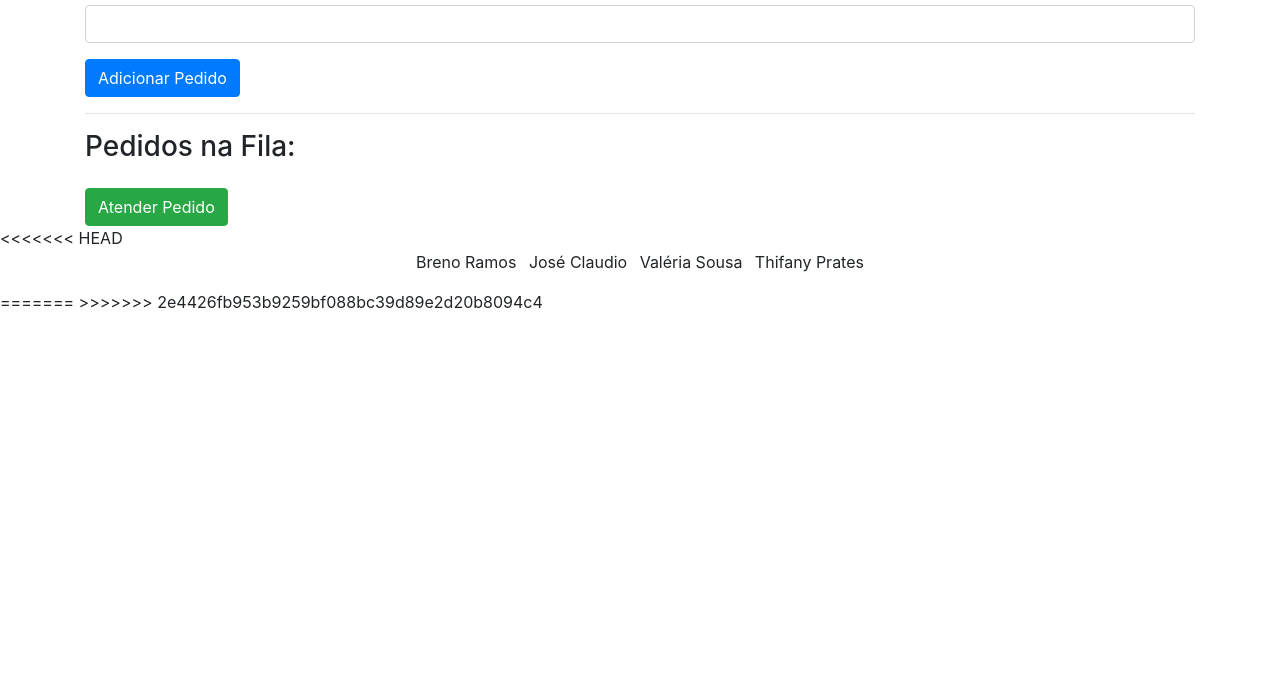
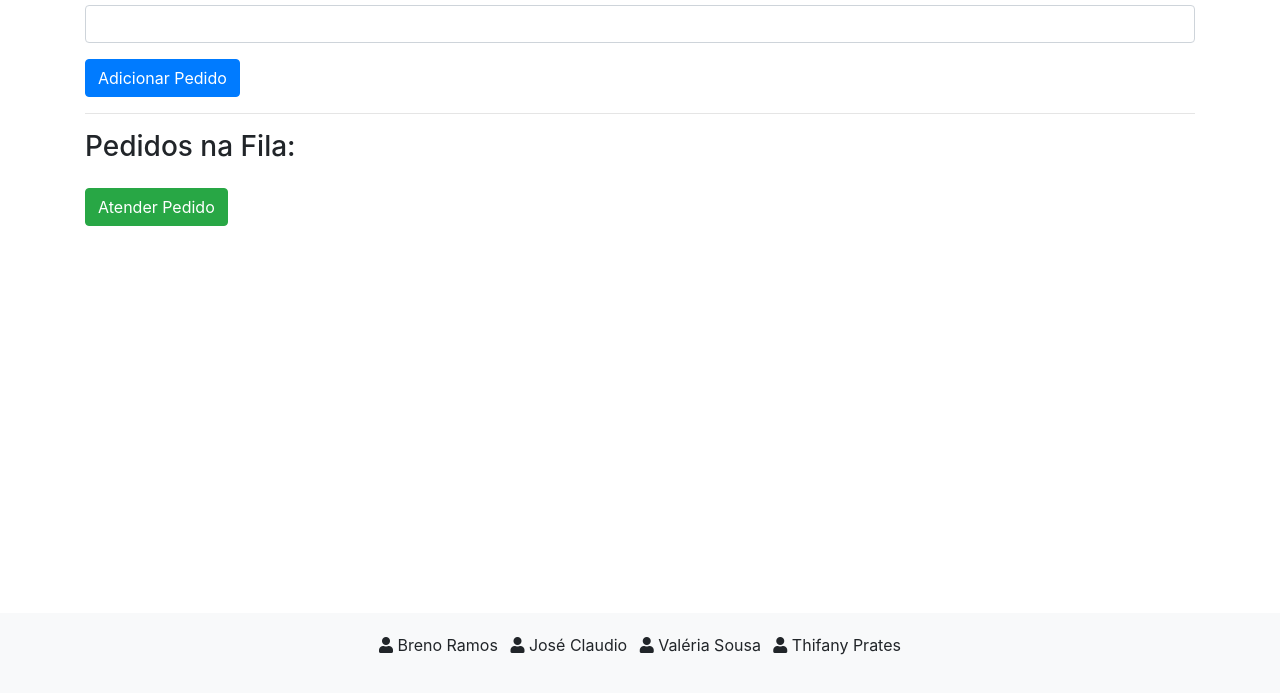
Before and after one commit to BrenoORamos/Trabalho-Pratico, a plain HTML site: page index.html in a window 1280 px wide. Shown: the part 107-800 px from the top of the page. Drawn offline with nearby package versions, Linux system fonts and the light colour scheme.

Commit message:
integrantes

```diff
--- a/index.html
+++ b/index.html
@@ -9,6 +9,18 @@
     <script src="https://code.jquery.com/jquery-3.5.1.slim.min.js"></script>
     <script src="https://cdn.jsdelivr.net/npm/@popperjs/core@2.5.4/dist/umd/popper.min.js"></script>
     <script src="https://stackpath.bootstrapcdn.com/bootstrap/4.5.0/js/bootstrap.min.js"></script>
+    <link rel="stylesheet" href="https://cdnjs.cloudflare.com/ajax/libs/font-awesome/5.15.3/css/all.min.css">
+<style>
+  .footer {
+    position: fixed;
+    left: 0;
+    bottom: 0;
+    width: 100%;
+    background-color: #f8f9fa;
+    padding: 20px 0;
+    text-align: center;
+  }
+</style>
 </head>
 <body>
   <div class="container mt-4">
@@ -46,7 +58,6 @@
   </div>
   <script src="main.js"></script>
 </body>
-<<<<<<< HEAD
 <footer class="footer">
   <div class="container">
     <div class="row">
@@ -73,6 +84,4 @@
     </div>
   </div>
 </footer>
-=======
->>>>>>> 2e4426fb953b9259bf088bc39d89e2d20b8094c4
 </html>
```
